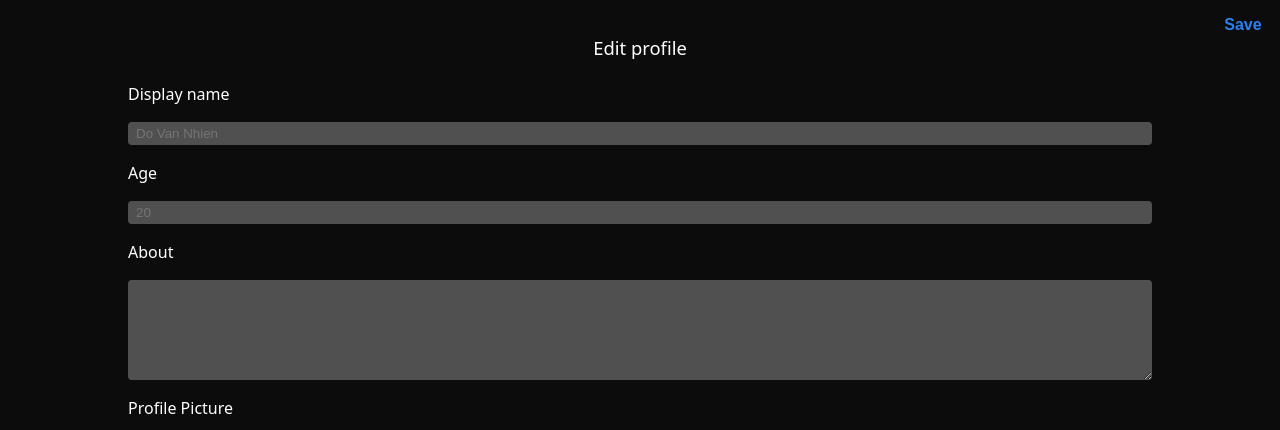
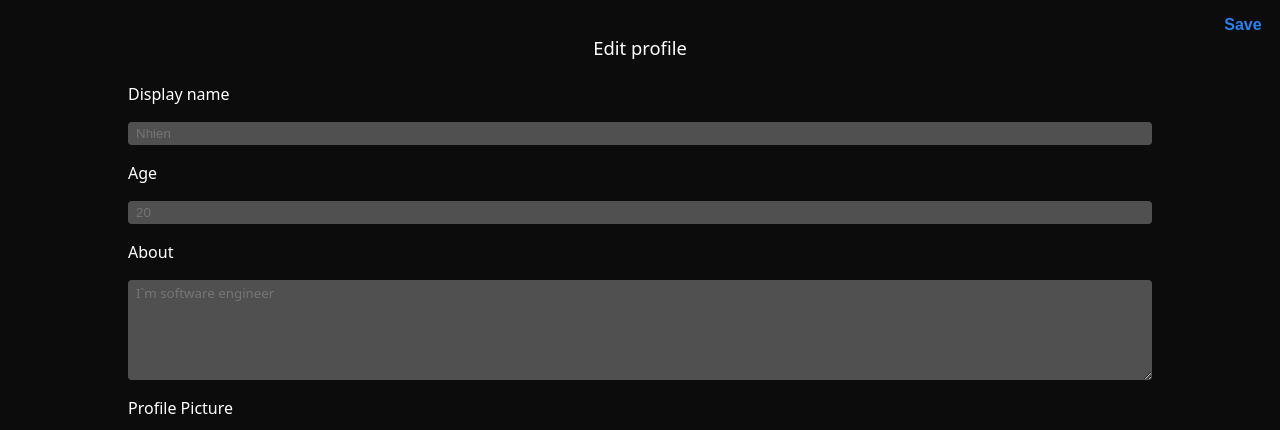
Before and after one commit to nhien261203/Learn-reduxtoolkid, a React (Vite) app in the folder frontend/vite-project/: page / in a window 1280 px wide. Both pictures are taken after a click on the element "Edit". Shown: the top 430 px of the page. Built offline with nearby package versions, Linux system fonts and the light colour scheme.

Commit message:
add input components

```diff
--- a/frontend/vite-project/src/Components/Edit/EditPage.jsx
+++ b/frontend/vite-project/src/Components/Edit/EditPage.jsx
@@ -1,5 +1,6 @@
 import { useState } from "react";
 import "./edit.scss";
+import Input from "../InputField/Input";
 const EditPage = () => {
     const avaUrl = [
         "https://preview.redd.it/rrz3hmsxcll71.png?width=640&crop=smart&auto=webp&s=87cc5ed38d8f088ef9fffef7a4c5756b64309d6a",
@@ -30,15 +31,9 @@ const EditPage = () => {
                         Edit profile
                     </div>
                     <div className="input-container">
-                        <label>Display name</label>
-                        <input type="text"
-                            placeholder="Do Van Nhien"
-                            onChange={(e) =>setName(e.target.value)} />
-                        <label >Age</label>
-                        <input type="text" placeholder="20" onChange={(e) =>setAge(e.target.value)}/>
-                        <label >About</label>
-                        <textarea className="input-about"onChange={(e) =>setAbout(e.target.value)}></textarea>
-
+                        <Input label="Display name" data={name} setData={setName} />
+                        <Input label="Age" data={age} setData={setAge} />
+                        <Input inputType="textarea" classStyle="input-about" label="About" data={about} setData={setAbout} />
                         <label > Profile Picture</label>
                         <div className="input-image-container">
                             {avaUrl.map((url, index) => (
--- /dev/null
+++ b/frontend/vite-project/src/Components/InputField/Input.jsx
@@ -0,0 +1,21 @@
+import "../Edit/edit.scss";
+const Input = (props) => {
+    const {data, setData, label, inputType, classType} = props;
+    return (
+        <>
+        <label>{label}</label>
+        {inputType ==="textarea"?(
+            <textarea
+            type="text"
+            className={classType}
+            placeholder={data}
+            onChange={(e) =>setData(e.target.value)}/>
+        ):(
+            <input type="text" placeholder={data} onChange={(e) =>setData(e.target.value)}/>
+        )}
+        {/* condition redering */}
+
+        </>
+    );
+}
+export default Input;
```
Also changed, not shown: package.json (added, +8 -0 lines), 1 other file (tests, documents, lock files or other folders).
